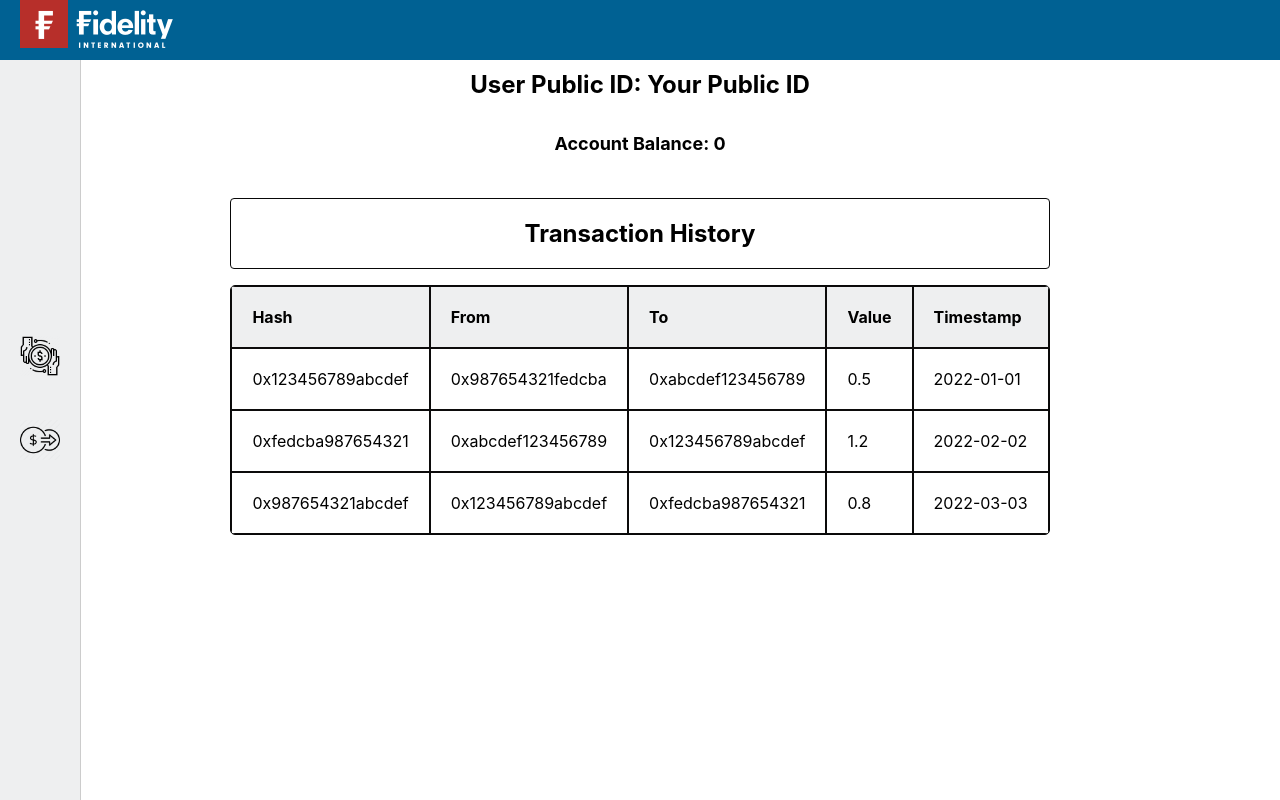
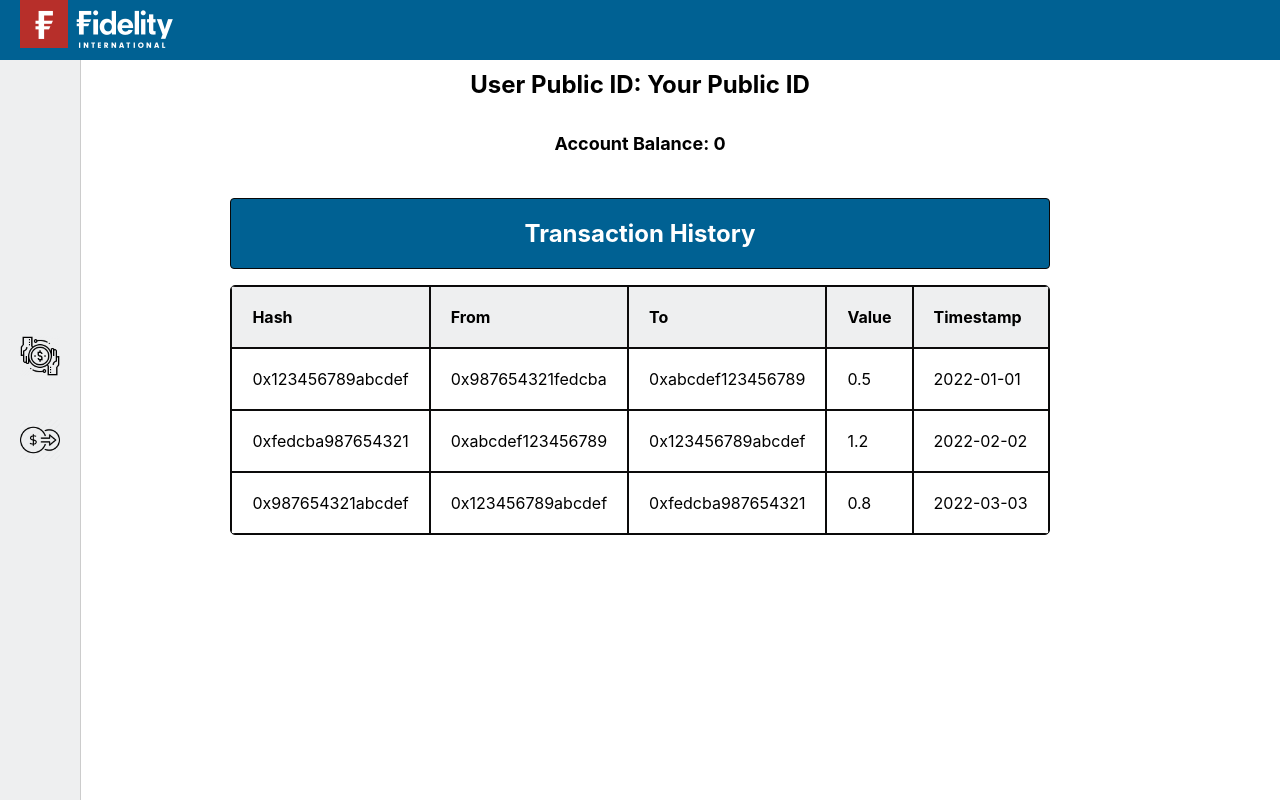
Before and after one commit to Abhilasha6/Nitro-wallet-frontend, a React (Create React App) app: page / in a window 1280 px wide. Both pictures are taken after typing "name@example.com", "Sample123" into the empty fields and a click on the button "Login". Built offline with nearby package versions, Linux system fonts and the light colour scheme.

Commit message:
vertical bar update

```diff
--- a/src/Components/Dashboard/VerticalBar.css
+++ b/src/Components/Dashboard/VerticalBar.css
@@ -12,11 +12,11 @@
     border-right: 0.5px solid #ccc;
   }
 
-  .logo {
+  /* .logo {
     margin: 10px;
     padding: 10px;
     cursor: pointer;
-  }
+  } */
 
   .logo {
     margin: 10px;
--- a/src/Components/Dashboard/ViewTransaction.css
+++ b/src/Components/Dashboard/ViewTransaction.css
@@ -21,6 +21,8 @@
   .view-transaction h2 {
     text-align: center;
     border: 1.5px solid rgb(8, 8, 8);
+    background-color: #006193;
+    color: white;
     padding: 20px;
     border-radius: 4px;
   }
```
